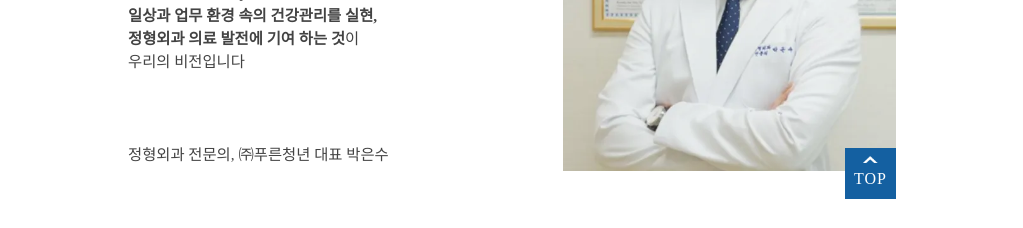
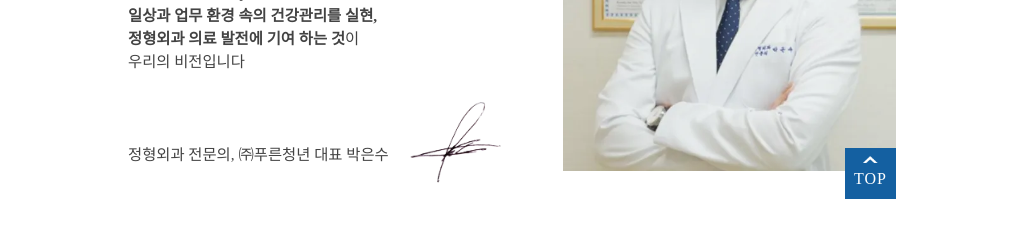
Before and after one commit to kyuam32/BlueGuysHomepage, a Next.js app: page /about in a window 1280 px wide. Shown: the part 572-800 px from the top of the page, without its empty margins (128-1151 px from the left). Built offline with nearby package versions, Linux system fonts and the light colour scheme; a web font is replaced by a local one.

Commit message:
#22 profile 서명 추가 / golbal 문구 수정

```diff
--- a/srcs/components/Description/Logo.js
+++ b/srcs/components/Description/Logo.js
@@ -38,7 +38,7 @@ const Logo = ()=>{
 			<LogoImg/>
 			<TextBase>
 				㈜푸른청년의 <HighLight1>바른의사 연구소에서는</HighLight1><br/>
-				<HighLight2>Foot & ankle Health care system</HighLight2>을  만들어 나갑니다
+				<HighLight2>Foot & Ankle Health Care System</HighLight2>을  만들어 나갑니다
 			</TextBase>
 		</Wrapper>
 	);
--- a/srcs/components/Main/MainDescription.js
+++ b/srcs/components/Main/MainDescription.js
@@ -39,8 +39,8 @@ const MainDescription = () => {
 		<div>
 			<InfoBox>
 				<Container>
-					<Text>㈜푸른청년의바른의사연구소에서는<br/>
-						<TextBold>Foot & ankle Health care system</TextBold>을 만들어 나갑니다</Text>
+					<Text>㈜푸른청년의 바른의사 연구소에서는<br/>
+						<TextBold>Foot & Ankle Health Care System</TextBold>을 만들어 나갑니다</Text>
 				</Container>
 				<Container>
 					<SeeMoreBtn address="description" align="middle"/>
--- a/srcs/components/about/Profile.js
+++ b/srcs/components/about/Profile.js
@@ -65,6 +65,16 @@ const Prize = styled.div`
   line-height: 1.8;
   color: #434343;
 `
+const Sign = styled.div`
+  position: absolute;
+  width: 20rem;
+  height: 20rem;
+  background-image: url("/img/about/sign.webp");
+  background-size: cover;
+  background-repeat: no-repeat;
+  margin-left: 42rem;
+  margin-top: -15rem;
+`
 
 const Profile = ()=>{
 	return (
@@ -87,6 +97,7 @@ const Profile = ()=>{
 				<IntroSmalllight style={{paddingTop: "8rem"}}>
 					정형외과 전문의, ㈜푸른청년 대표 박은수
 				</IntroSmalllight>
+				<Sign/>
 			</Introduce>
 			<UnderBar/>
 			<Prize>
```
Also changed, not shown: public/img/about/sign.webp (added).
